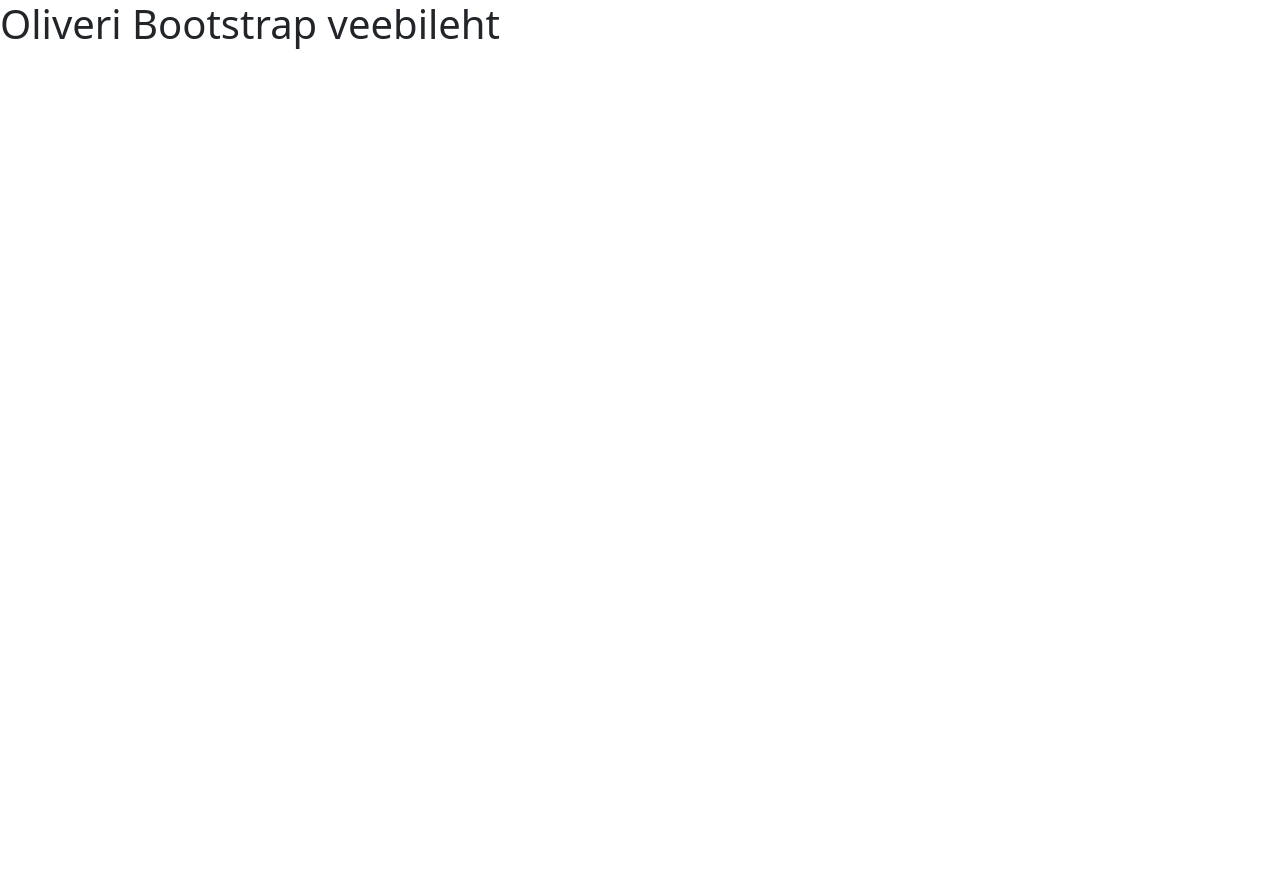
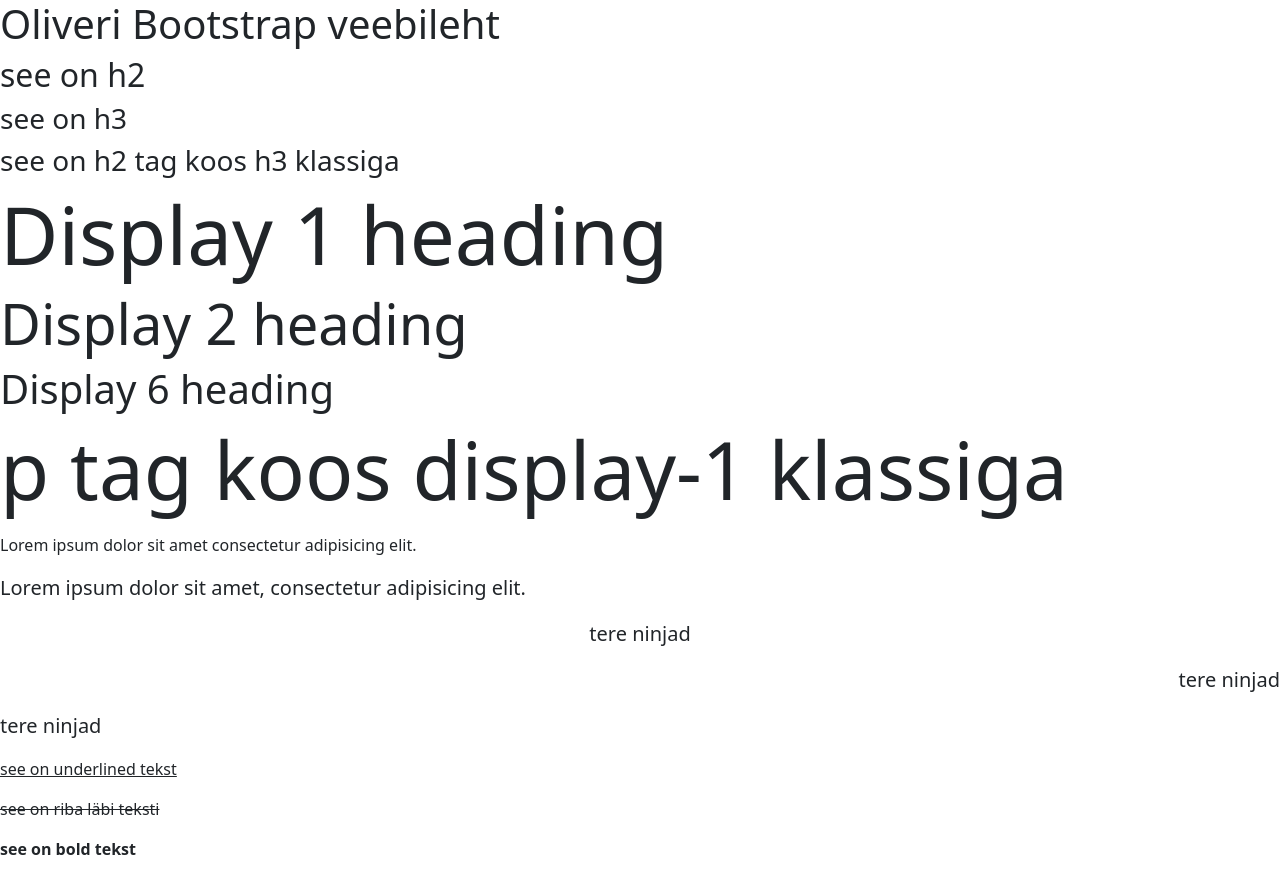
Before and after one commit to Avalonest/Bootstrap5, a plain HTML site: page index.html in a window 1280 px wide. Before the commit the page ends 800 px from the top, so only its background shows below. Drawn offline with nearby package versions, Linux system fonts and the light colour scheme.

Commit message:
lesson 3

```diff
--- a/index.html
+++ b/index.html
@@ -8,6 +8,24 @@
   </head>
   <body>
     <h1>Oliveri Bootstrap veebileht</h1>
+    <h2>see on h2</h2>
+    <h3>see on h3</h3>
+    <h2 class="h3">see on h2 tag koos h3 klassiga</h2>
+
+    <h1 class="display-1">Display 1 heading</h1>
+    <h1 class="display-4">Display 2 heading</h1>
+    <h1 class="display-6">Display 6 heading</h1>
+    <p class="display-1">p tag koos display-1 klassiga</p>
+
+    <p>Lorem ipsum dolor sit amet consectetur adipisicing elit.</p>
+    <p class="lead">Lorem ipsum dolor sit amet, consectetur adipisicing elit.</p>
+    <p class="lead text-center">tere ninjad</p>
+    <p class="lead text-end">tere ninjad</p>
+    <p class="lead">tere ninjad</p>
+
+    <p class="text-decoration-underline">see on underlined tekst</p>
+    <p class="text-decoration-line-through">see on riba läbi teksti</p>
+    <p class="fw-bold">see on bold tekst</p>
 
     <script src="https://cdn.jsdelivr.net/npm/@popperjs/core@2.11.8/dist/umd/popper.min.js" integrity="sha384-I7E8VVD/ismYTF4hNIPjVp/Zjvgyol6VFvRkX/vR+Vc4jQkC+hVqc2pM8ODewa9r" crossorigin="anonymous"></script>
     <script src="https://cdn.jsdelivr.net/npm/bootstrap@5.3.8/dist/js/bootstrap.min.js" integrity="sha384-G/EV+4j2dNv+tEPo3++6LCgdCROaejBqfUeNjuKAiuXbjrxilcCdDz6ZAVfHWe1Y" crossorigin="anonymous"></script>
```
